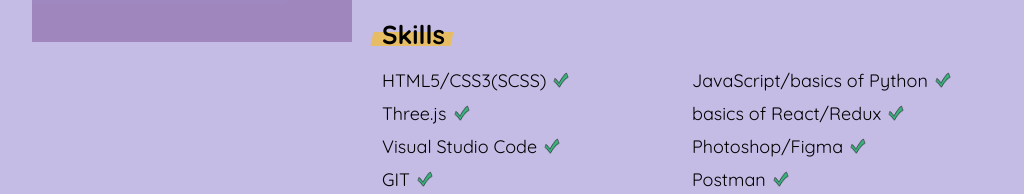
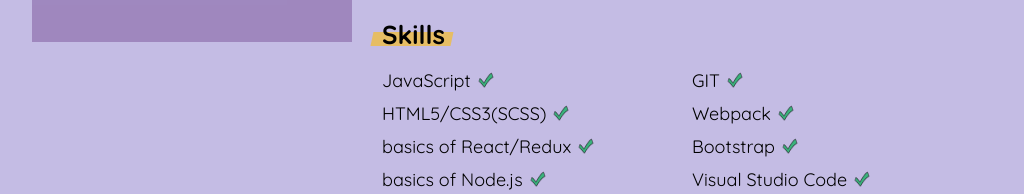
Before and after one commit to KovalivNataliia/rsschool-cv, a plain HTML site: page index.html in a window 1280 px wide. Shown: the part 758-952 px from the top of the page, without its empty margins (108-1132 px from the left). Drawn offline with nearby package versions, Linux system fonts and the light colour scheme.

Commit message:
make some changes

```diff
--- a/index.html
+++ b/index.html
@@ -66,13 +66,17 @@
       <section class="skills" id="skills">
         <h3 class="skills__title title">Skills</h3>
         <ul class="skills__list">
+          <li class="skills__item">JavaScript<img src="./img/tick.png" alt="icon"></li>
+          <li class="skills__item">GIT<img src="./img/tick.png" alt="icon"></li>
           <li class="skills__item">HTML5/CSS3(SCSS)<img src="./img/tick.png" alt="icon"></li>
-          <li class="skills__item">JavaScript/basics of Python<img src="./img/tick.png" alt="icon"></li>
+          <li class="skills__item">Webpack<img src="./img/tick.png" alt="icon"></li>
+          <li class="skills__item">basics of React/Redux<img src="./img/tick.png" alt="icon"></li>
+          <li class="skills__item">Bootstrap<img src="./img/tick.png" alt="icon"></li>
+          <li class="skills__item">basics of Node.js<img src="./img/tick.png" alt="icon"></li>
+          <li class="skills__item">Visual Studio Code<img src="./img/tick.png" alt="icon"></li>
           <li class="skills__item">Three.js<img src="./img/tick.png" alt="icon"></li>
-          <li class="skills__item">basics of React/Redux<img src="./img/tick.png" alt="icon"></li>
-          <li class="skills__item">Visual Studio Code<img src="./img/tick.png" alt="icon"></li>
           <li class="skills__item">Photoshop/Figma<img src="./img/tick.png" alt="icon"></li>
-          <li class="skills__item">GIT<img src="./img/tick.png" alt="icon"></li>
+          <li class="skills__item">basics of Python<img src="./img/tick.png" alt="icon"></li>
           <li class="skills__item">Postman<img src="./img/tick.png" alt="icon"></li>
         </ul>
       </section>
@@ -165,11 +169,16 @@ function duplicateEncode(word) {
         <div class="education__description">
           <h3 class="education__description-title">Green Forest | 2020</h3>
           <h5 class="education__description-text">English courses</h5>
+          <a href="https://my.greenforest.com.ua/certificate/82d6de9ccc07c10c727e3af80ca54febefeb3bd8" target="_blank" class="education__description-certificate">B1 Certificate<img src="./img/certificate.png" alt="icon"></a>
         </div>
         <div class="education__description">
           <h3 class="education__description-title">The Rolling Scopes School | 2021</h3>
           <h5 class="education__description-text">JavaScript/Front-end</h5>
           <a href="https://app.rs.school/certificate/fmds0gfp" target="_blank" class="education__description-certificate">Certificate<img src="./img/certificate.png" alt="icon"></a>
+        </div>
+        <div class="education__description">
+          <h3 class="education__description-title">EPAM University | 2021</h3>
+          <h5 class="education__description-text">Front-End Online Program (Autumn 2021)</h5>
         </div>
       </section>
       <section class="languages" id="languages">
```
